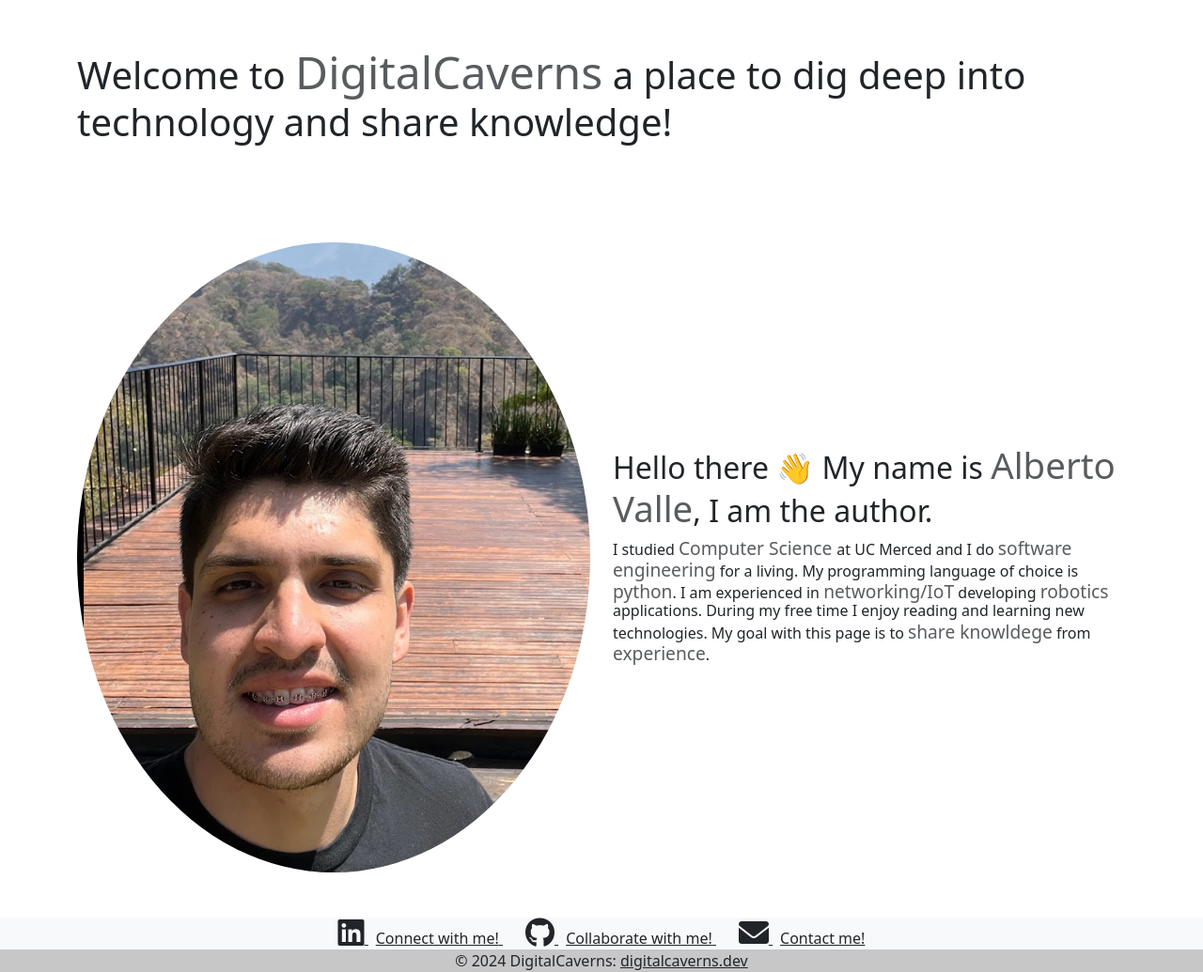
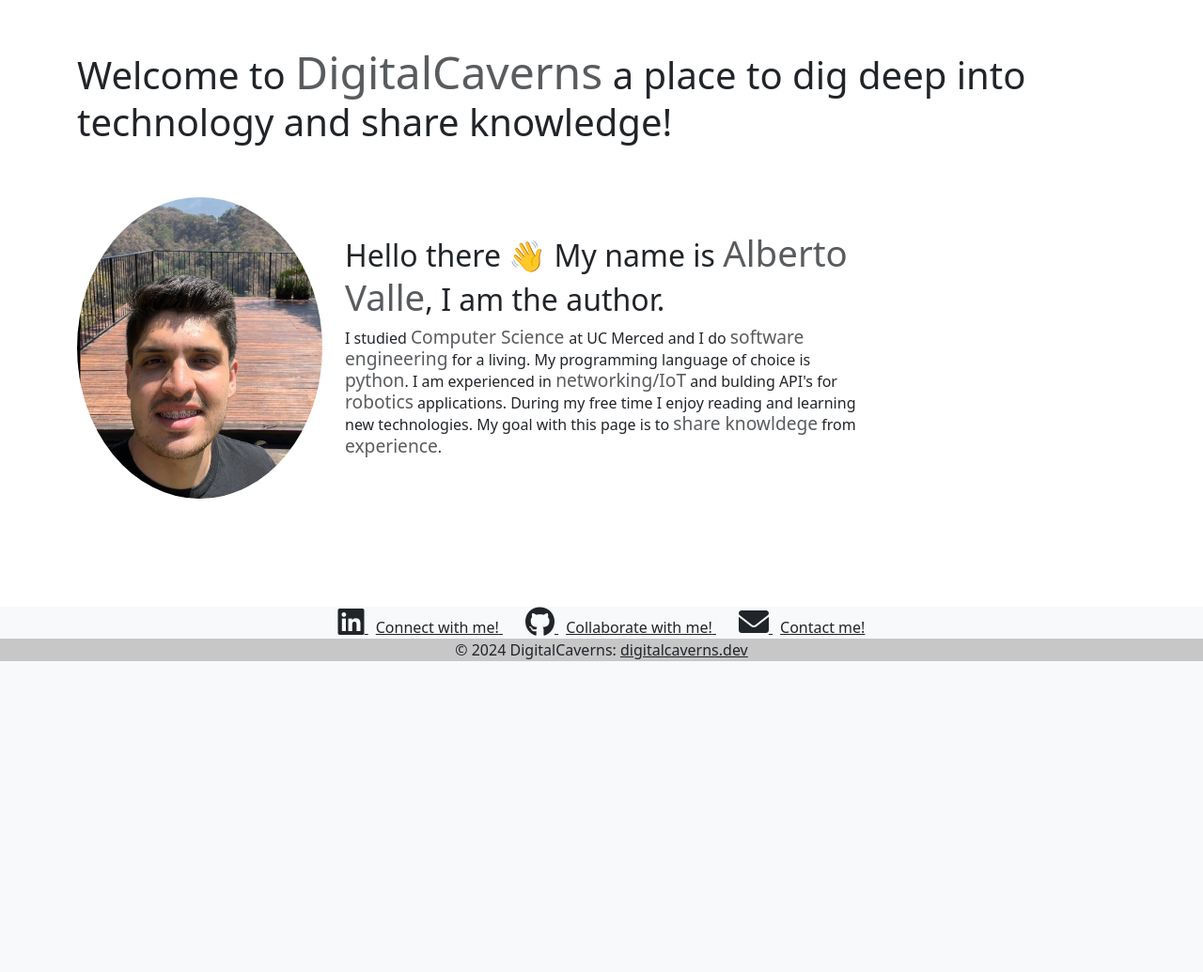
Before and after one commit to albertovallef/digital-caverns, a Django app: page / in a window 1280 px wide. Shown: the part 96-1131 px from the top of the page at 94% size. After the commit the page ends 800 px from the top, so only its background shows below. Run offline with Django 5.2, Linux system fonts and the light colour scheme; some libraries are stand-ins or nearby versions.

Commit message:
Fix image size and summary correction

```diff
--- a/digcaverns/mysite/templates/mysite/home.html
+++ b/digcaverns/mysite/templates/mysite/home.html
@@ -15,10 +15,10 @@
   </h1>
 </div>
 
-<div class="container my-5">
+<div class="container my-6">
   <div class="row align-items-center">
     <!-- Image Column -->
-    <div class="col-md-6">
+    <div class="col-md-3">
       <img src="{% static "mysite/img/alberto_smaller.png" %}" class="img-fluid rounded-circle" alt="Alberto Valle">
     </div>
 
@@ -28,7 +28,7 @@
         Hello there 👋 My name is <big class="text-body-secondary">Alberto Valle</big>, I am the author.
       </h2>
       <h6>
-        I studied <big class="text-body-secondary"> Computer Science </big> at UC Merced and I do <big class="text-body-secondary">software engineering</big> for a living. My programming language of choice is <big class="text-body-secondary">python</big>. I am experienced in <big class="text-body-secondary">networking/IoT</big> developing <big class="text-body-secondary">robotics</big> applications. During my free time I enjoy reading and learning new technologies. My goal with this page is to <big class="text-body-secondary">share knowldege</big> from <big class="text-body-secondary">experience</big>.
+        I studied <big class="text-body-secondary"> Computer Science </big> at UC Merced and I do <big class="text-body-secondary">software engineering</big> for a living. My programming language of choice is <big class="text-body-secondary">python</big>. I am experienced in <big class="text-body-secondary">networking/IoT</big> and bulding API's for <big class="text-body-secondary">robotics</big> applications. During my free time I enjoy reading and learning new technologies. My goal with this page is to <big class="text-body-secondary">share knowldege</big> from <big class="text-body-secondary">experience</big>.
       </h6>
     </div>
   </div>
```
